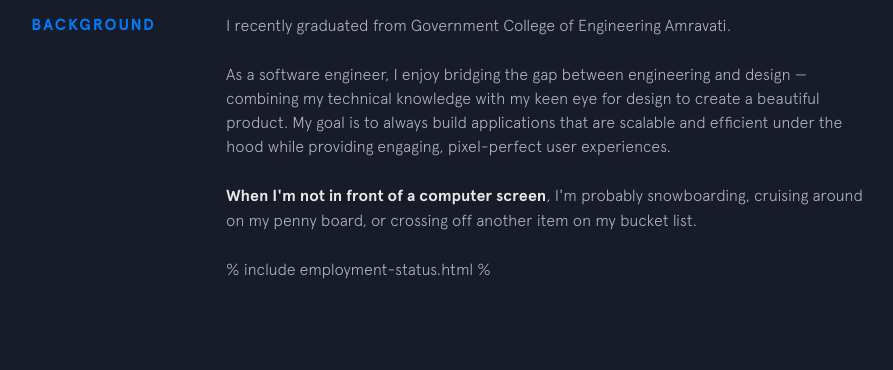
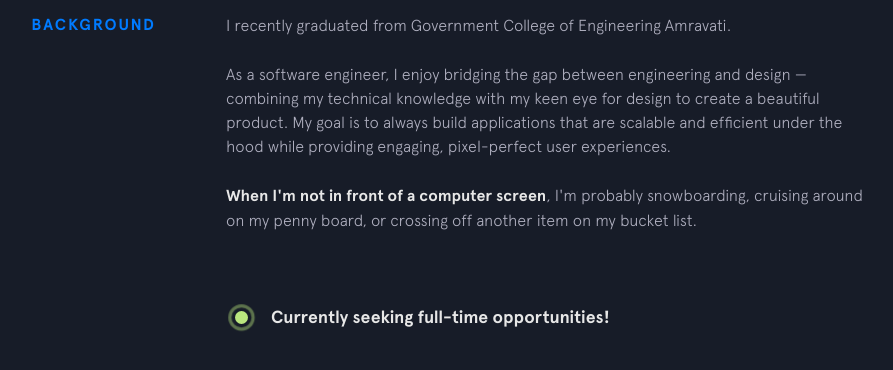
Before and after one commit to shashank-100/shashank-100.github.io, a Jekyll site: the page built from index.html, in a window 1280 px wide and 900 px high, scrolled down 987 px, cut to the strip 0-377 px from the top of the window. Shown: the top 370 px of the strip, without its empty margins (224-1117 px from the left). Built offline with Jekyll 4.4.1, drawn with Linux system fonts in a browser that asks for light colours; nearby versions of some CDN libraries.

Commit message:
Update background.html

```diff
--- a/_includes/background.html
+++ b/_includes/background.html
@@ -15,6 +15,6 @@
       <strong>When I'm not in front of a computer screen</strong>, I'm probably snowboarding, cruising around on my penny board,
       or crossing off another item on my bucket list.
     </p>
-   % include employment-status.html %
+   {% include employment-status.html %}
   </div>
 </section>
```
